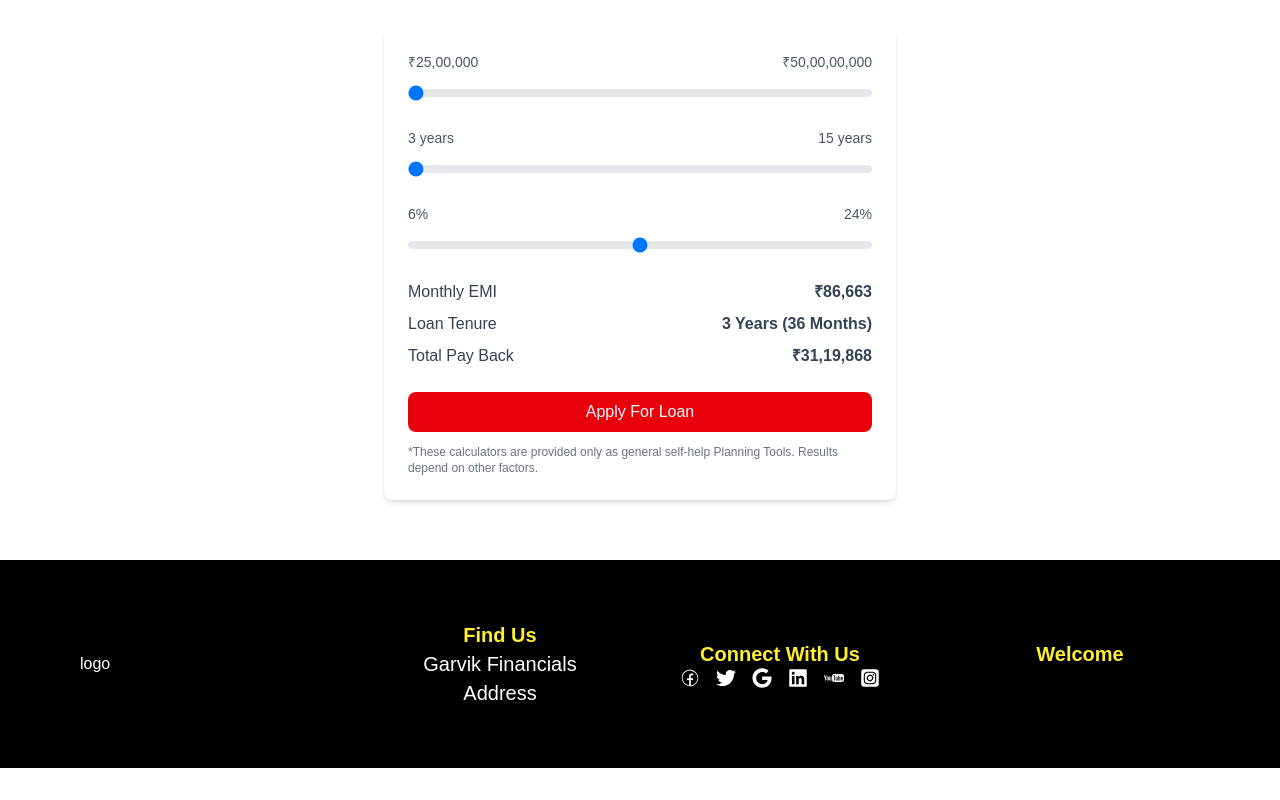
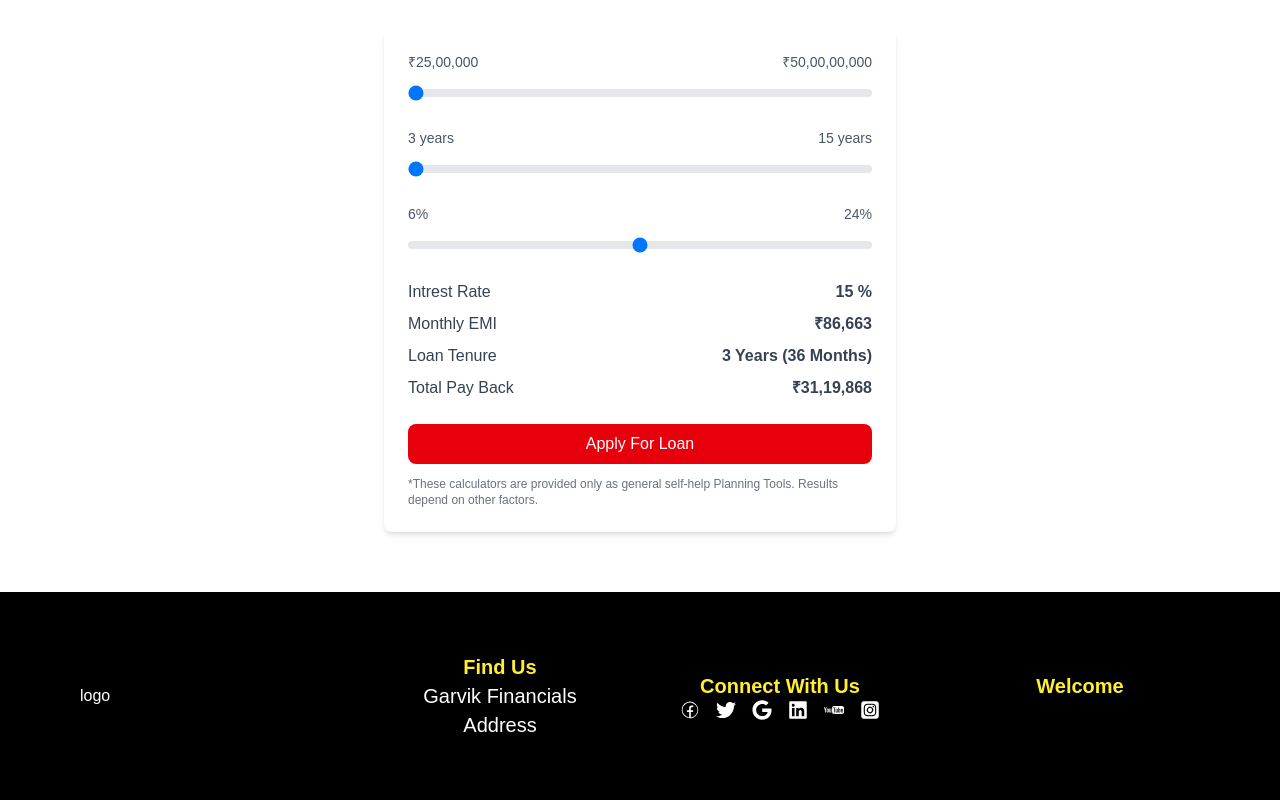
Before and after one commit to Keshavyadav98/Garvikfinancials, a Next.js app: page / in a window 1280 px wide. Shown: the part 2499-3299 px from the top of the page. Before the commit the page ends 3267 px from the top, so only its background shows below. Built offline with nearby package versions, Linux system fonts and the light colour scheme.

Commit message:
Content Added

```diff
--- a/src/app/Loan/layout.tsx
+++ b/src/app/Loan/layout.tsx
@@ -82,11 +82,17 @@ export default function LoanCalculator() {
         </div>
 
         {/* Results */}
+
         <div className="space-y-2 text-gray-700">
+          <p className="flex justify-between">
+            <span>Intrest Rate</span>
+            <b>{interestRate} %</b>
+          </p>
           <p className="flex justify-between">
             <span>Monthly EMI</span>
             <b>₹{emi.toLocaleString("en-IN")}</b>
           </p>
+
           <p className="flex justify-between">
             <span>Loan Tenure</span>
             <b>{years} Years ({months} Months)</b>
```
